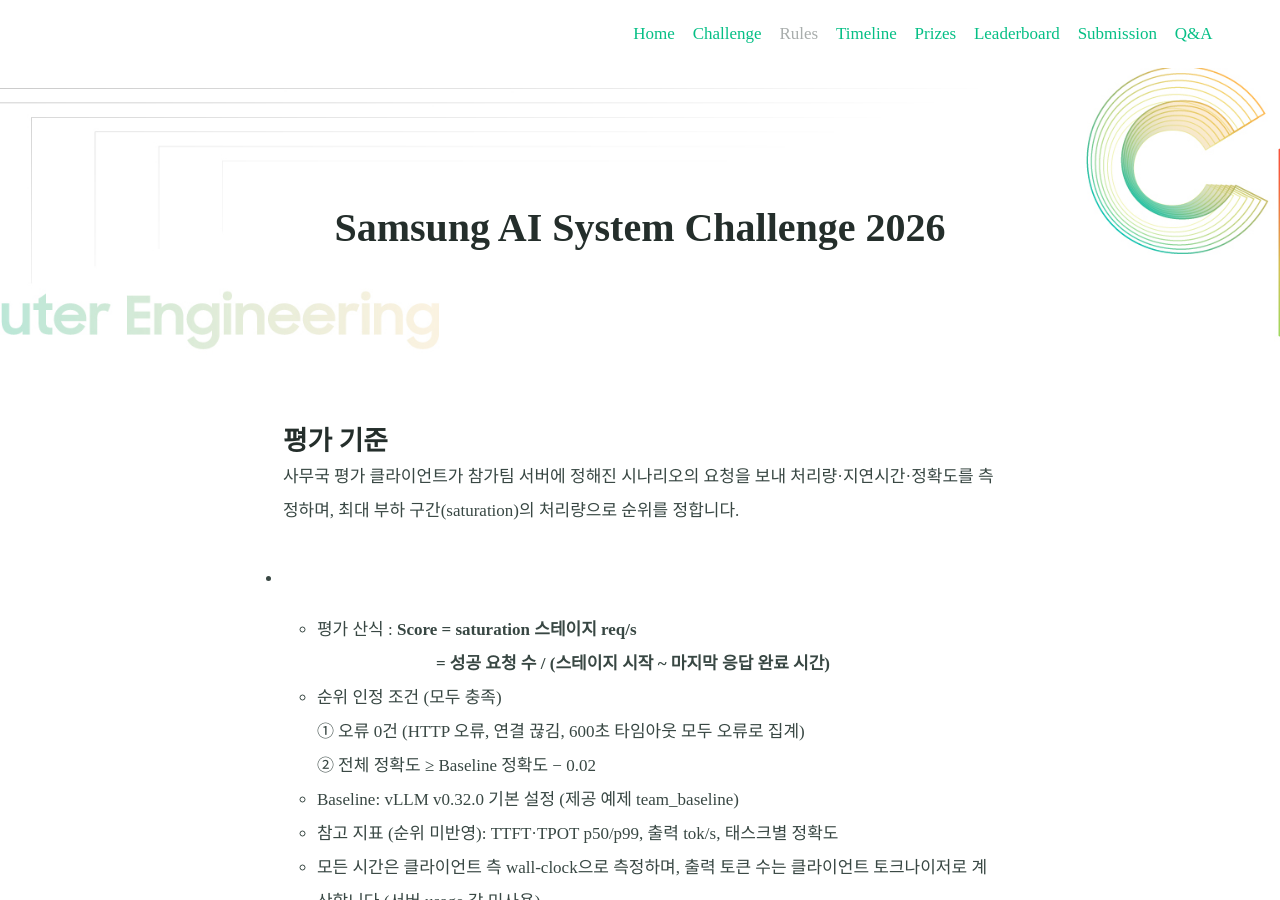
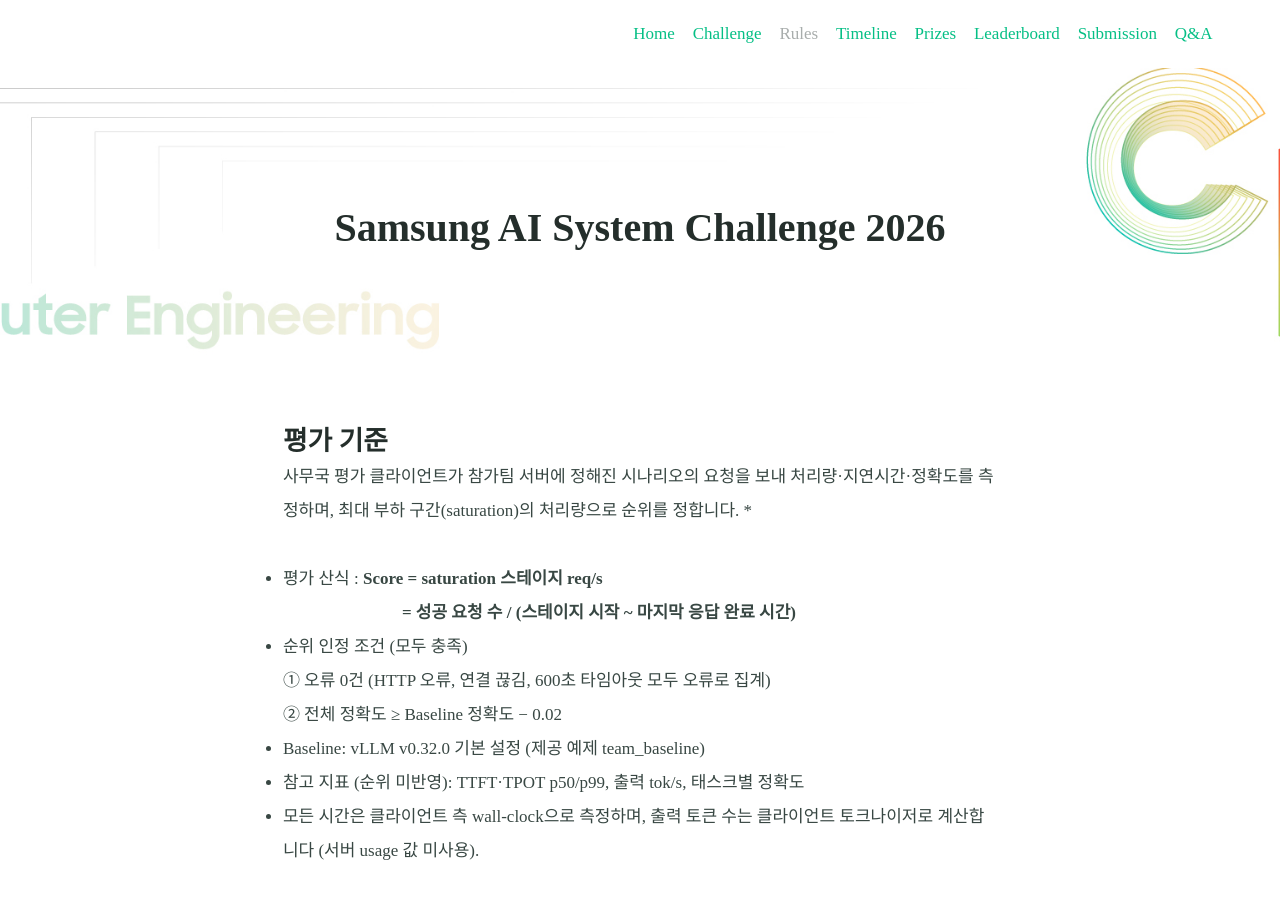
Before and after one commit to AISystemChallenge/AISystemChallenge.github.io, a Jekyll site: the page built from rules.md, in a window 1280 px wide and 900 px high. Built offline with Jekyll 4.4.1, drawn with Linux system fonts in a browser that asks for light colours; some web fonts are replaced.

Commit message:
Update rules.md

```diff
--- a/rules.md
+++ b/rules.md
@@ -8,7 +8,7 @@ excerpt:
 
 #### 평가 기준
 사무국 평가 클라이언트가 참가팀 서버에 정해진 시나리오의 요청을 보내 처리량·지연시간·정확도를 측정하며, 최대 부하 구간(saturation)의 처리량으로 순위를 정합니다.
-* <br>
+*
   * 평가 산식 : **Score = saturation 스테이지 req/s**<br>
 &emsp;&emsp;&emsp;&emsp;&emsp;&emsp;&emsp;**= 성공 요청 수 / (스테이지 시작 ~ 마지막 응답 완료 시간)**
   * 순위 인정 조건 (모두 충족)<br>
```
